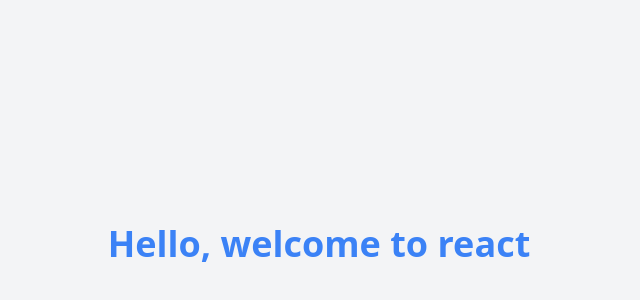
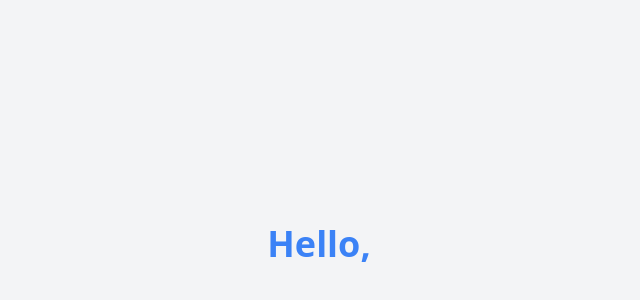
Before and after one commit to irfanharis31/smartnotes, a React (Vite) app in the folder smartnotes-frontend/: page / in a window 1280 px wide. Shown: the part 156-456 px from the top of the page, without its empty margins (321-961 px from the left). Built offline with nearby package versions, Linux system fonts and the light colour scheme.

Commit message:
refactor: update welcome message in App component

```diff
--- a/smartnotes-frontend/src/App.jsx
+++ b/smartnotes-frontend/src/App.jsx
@@ -2,7 +2,7 @@ function App() {
   return (
     <div className="flex justify-center items-center h-screen bg-gray-100">
       <h1 className="text-4xl font-bold text-blue-500">
-        Hello, welcome to react
+        Hello,
       </h1>
     </div>
   );
```
